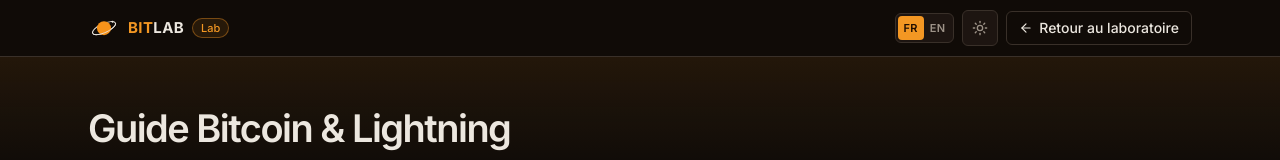
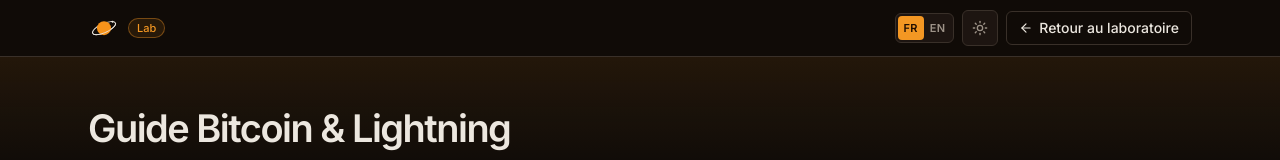
Before and after one commit to GandalNexus/bitlab, a Next.js app: page /guide in a window 1280 px wide. Shown: the top 160 px of the page. Built offline with nearby package versions, Linux system fonts and the light colour scheme.

Commit message:
chore: add logo deflec

```diff
--- a/src/components/bitlab/header.tsx
+++ b/src/components/bitlab/header.tsx
@@ -20,6 +20,7 @@ import {
   DropdownMenuSeparator,
   DropdownMenuTrigger,
 } from '@/components/ui/dropdown-menu';
+import { BrandMark } from '@/components/bitlab/sidebar';
 import { LangToggle, ThemeToggle } from '@/components/bitlab/controls';
 import { api } from '@/lib/mempool';
 import { useLabStore } from '@/lib/store';
@@ -59,6 +60,10 @@ export function LabHeader({ onOpenMobileNav }: { onOpenMobileNav: () => void })
         >
           <Menu className="h-5 w-5" />
         </button>
+
+        {/* Logo + pillule restaurés (ff4f8b3 les avait retirés avec le
+            wordmark) — BrandMark n'affiche plus le wordmark « BITLAB ». */}
+        <BrandMark responsive />
 
         <div className="ml-auto flex items-center gap-2">
           <DropdownMenu>
--- a/src/components/bitlab/sidebar.tsx
+++ b/src/components/bitlab/sidebar.tsx
@@ -415,16 +415,10 @@ export function BrandMark({
 }) {
   return (
     <div className="flex items-center gap-2">
-      <OrbitMark className="text-foreground h-8 w-8 shrink-0" />
-      <span
-        className={cn(
-          'font-[family-name:var(--font-display)] text-[15px] font-bold tracking-wide',
-          responsive && 'hidden min-[480px]:inline-block',
-        )}
-        aria-label="BitLab"
-      >
-        <span className="text-primary">BIT</span>
-        <span className="text-foreground">LAB</span>
+      {/* Wordmark « BITLAB » retiré sur demande (v0.4.8) : le logo et la
+          pillule suffisent ; l'aria-label migre sur le logo. */}
+      <span role="img" aria-label="BitLab">
+        <OrbitMark className="text-foreground h-8 w-8 shrink-0" />
       </span>
       {pill ? (
         <span
```
